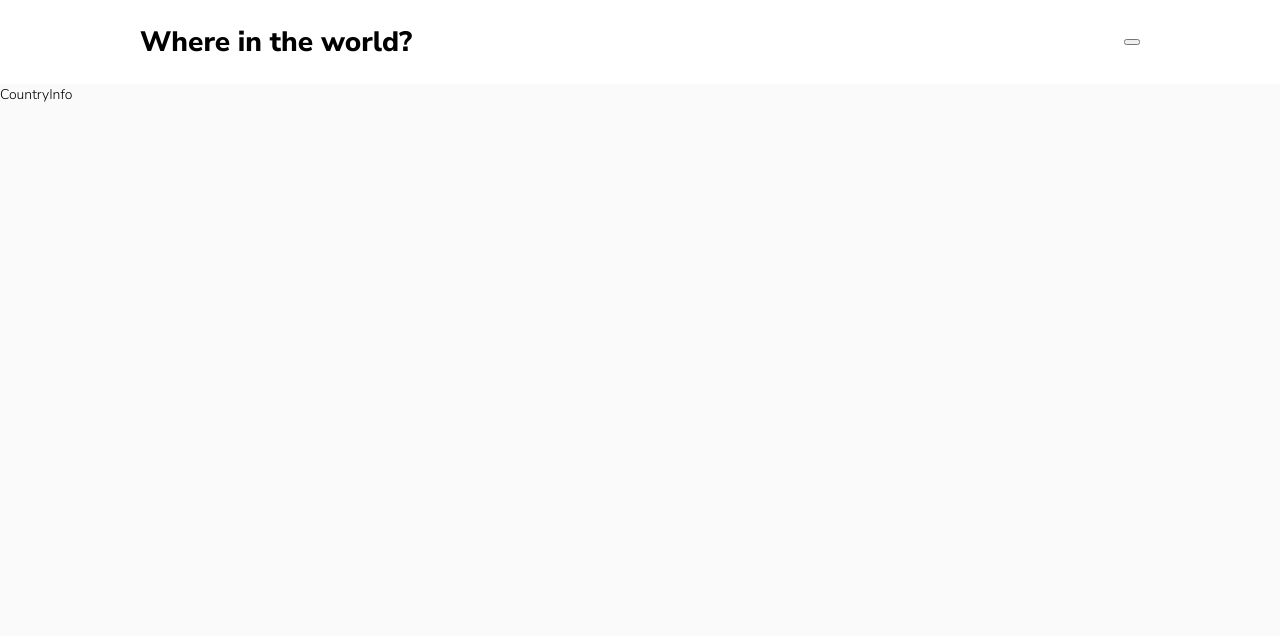
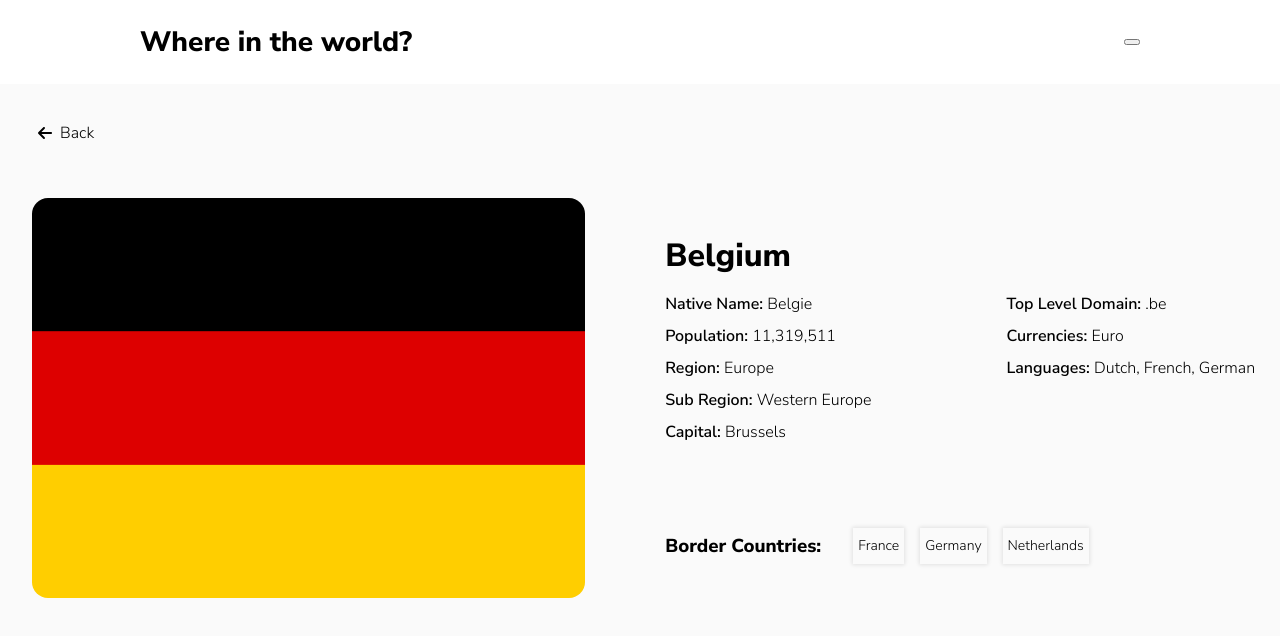
Before and after one commit to HaylzRandom/rest-countries-api, a React (Vite) app: page /country/1 in a window 1280 px wide. Shown: the top 636 px of the page. Built offline with nearby package versions, Linux system fonts and the light colour scheme.

Commit message:
Added stylings for CountryInfo component

```diff
--- a/src/components/CountryInfo/CountryInfo.jsx
+++ b/src/components/CountryInfo/CountryInfo.jsx
@@ -1,4 +1,80 @@
+import { FontAwesomeIcon } from '@fortawesome/react-fontawesome';
+import { faArrowLeft } from '@fortawesome/free-solid-svg-icons';
+
+// Development
+import countryFlag from '../../assets/germany.png';
+
+// Styles
+import './countryInfo.css';
+
 const CountryInfo = () => {
-	return <div>CountryInfo</div>;
+	return (
+		<section className='country__info'>
+			<div className='btn-container'>
+				<button className='back-btn'>
+					<FontAwesomeIcon icon={faArrowLeft} />
+					Back
+				</button>
+			</div>
+			<div className='country__container'>
+				<div className='country__image'>
+					<img src={countryFlag} alt='' />
+				</div>
+				<div className='country__data'>
+					<h2 className='country__data--title'>Belgium</h2>
+					<ul className='country__data--list'>
+						<li>
+							<p className='country__data--info'>
+								<span className='strong'>Native Name: </span>Belgie
+							</p>
+						</li>
+						<li>
+							<p className='country__data--info'>
+								<span className='strong'>Population: </span>11,319,511
+							</p>
+						</li>
+						<li>
+							<p className='country__data--info'>
+								<span className='strong'>Region: </span>Europe
+							</p>
+						</li>
+						<li>
+							<p className='country__data--info'>
+								<span className='strong'>Sub Region: </span>Western Europe
+							</p>
+						</li>
+						<li>
+							<p className='country__data--info'>
+								<span className='strong'>Capital: </span>Brussels
+							</p>
+						</li>
+						<li>
+							<p className='country__data--info'>
+								<span className='strong'>Top Level Domain: </span>.be
+							</p>
+						</li>
+						<li>
+							<p className='country__data--info'>
+								<span className='strong'>Currencies: </span>Euro
+							</p>
+						</li>
+						<li>
+							<p className='country__data--info'>
+								<span className='strong'>Languages: </span>Dutch, French, German
+							</p>
+						</li>
+					</ul>
+					<div className='country__borders'>
+						<h3>Border Countries:</h3>
+						<ul className='country__borders--list'>
+							<li className='country__borders--country'>France</li>
+							<li className='country__borders--country'>Germany</li>
+							<li className='country__borders--country'>Netherlands</li>
+						</ul>
+					</div>
+				</div>
+			</div>
+		</section>
+	);
 };
 export default CountryInfo;
--- /dev/null
+++ b/src/components/CountryInfo/countryInfo.css
@@ -0,0 +1,93 @@
+.country__info {
+    display: grid;
+    place-content: center;
+    gap: 3em;
+    padding: 2em;
+    font-size: 1rem;
+    line-height: 32px;
+}
+
+.back-btn {
+    cursor: pointer;
+    background-color: transparent;
+    display: flex;
+    justify-content: space-between;
+    align-items: center;
+    gap: 0.5em;
+    border: none;
+}
+
+.country__container {
+    display: flex;
+    gap: 5em;
+
+}
+
+.country__image img {
+    width: 560px;
+    height: 400px;
+    border-radius: 1em;
+    overflow: hidden;
+}
+
+.country__data {
+    display: flex;
+    justify-content: space-between;
+    align-items: flex-start;
+    flex-direction: column;
+    height: 323px;
+    padding: 2em 0;
+}
+
+.country__data--list {
+    list-style: none;
+    flex-direction: column;
+    flex-wrap: wrap;
+    column-gap: 135px;
+    height: 160px;
+}
+
+.country__data--list,
+.country__borders--list {
+    list-style: none;
+    display: flex;
+    padding: 0;
+}
+
+.country__data--title {
+    font-size: 32px;
+    font-weight: 800;
+    margin-top: 10px;
+}
+
+.country__data--info {
+    font-weight: 300;
+}
+
+.strong {
+    font-weight: 600;
+}
+
+.country__borders {
+    display: flex;
+    align-items: center;
+    justify-content: space-between;
+    gap: 2em;
+    padding: 3em 0;
+}
+
+.country__borders h3 {
+    align-self: center;
+    font-style: 1rem;
+    line-height: 24px;
+}
+
+.country__borders--list {
+    gap: 1em;
+}
+
+.country__borders--country {
+    font-size: 14px;
+    padding: 2px 5px;
+    box-shadow: 0px 0px 4px 1px hsla(0, 0%, 0%, 0.1);
+}
```
